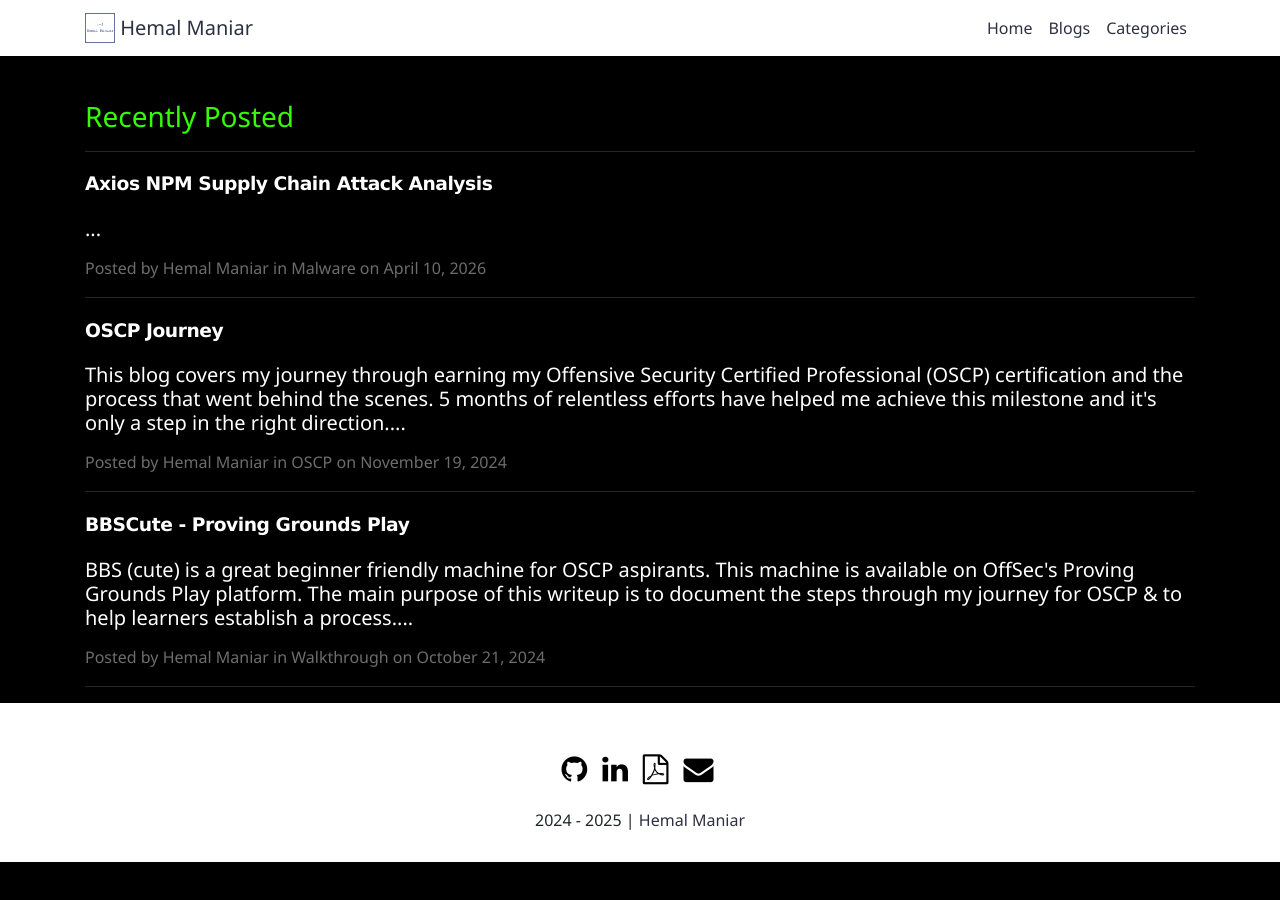
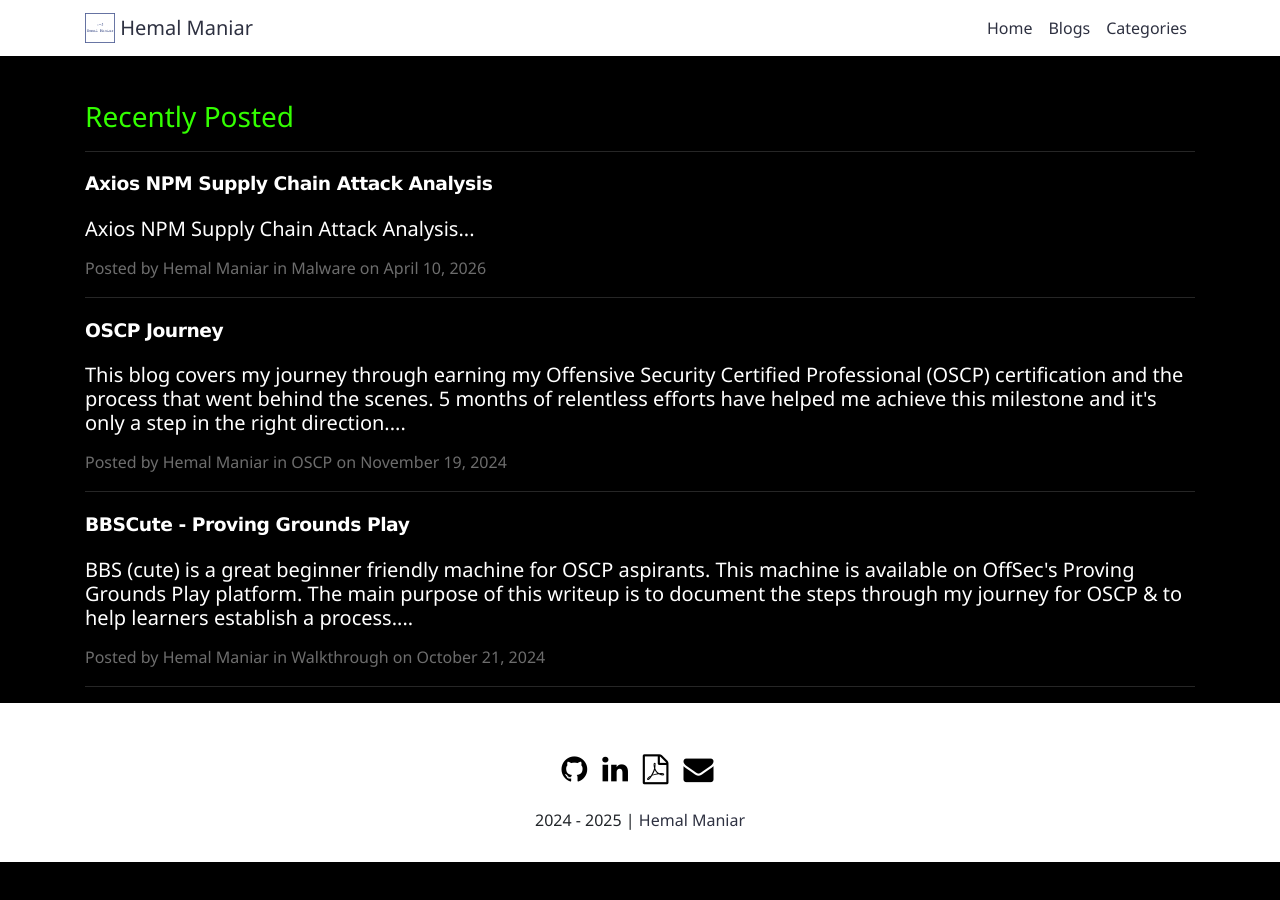
Before and after one commit to hemal-maniar/hemal-maniar.github.io, a Jekyll site: the page built from blog/index.html, in a window 1280 px wide. Built offline with Jekyll 4.4.1, drawn with Linux system fonts in a browser that asks for light colours; nearby versions of some CDN libraries.

Commit message:
Description Update

```diff
--- a/_posts/2026-4-10-axios-npm-supply-chain.md
+++ b/_posts/2026-4-10-axios-npm-supply-chain.md
@@ -5,9 +5,9 @@ date: 2026-04-10
 categories: ['Malware', 'Analysis', 'Axios']
 comments: true
 author: Hemal Maniar
-description:
-meta-description:
-keywords: ''
+description: Axios NPM Supply Chain Attack Analysis
+meta-description: Axios NPM Supply Chain Attack Analysis
+keywords: 'malware,analysis,axios,npm,sapphire sleet'
 img:
 alt:
 output:
```
